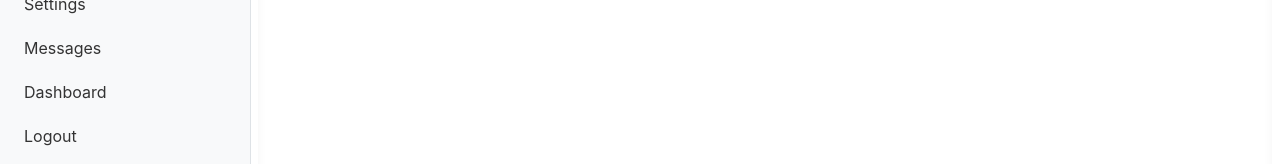
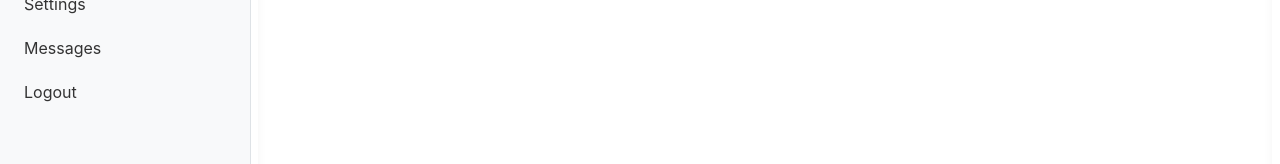
Before and after one commit to mouadHILLALI/MyManager, an Angular app: page / in a window 1280 px wide. Shown: the part 182-346 px from the top of the page. Built offline with nearby package versions, Linux system fonts and the light colour scheme.

Commit message:
MYM-9 creared the add employee form

```diff
--- a/src/app/shared/sidebar/sidebar.component.ts
+++ b/src/app/shared/sidebar/sidebar.component.ts
@@ -23,8 +23,6 @@ export class SidebarComponent {
     },
     {title:'Messages' ,
       link: '/employee/messages'
-    },{title:'Dashboard' ,
-      link: '/'
     },
     {title:'Logout' ,
       link: '/logout'
```
